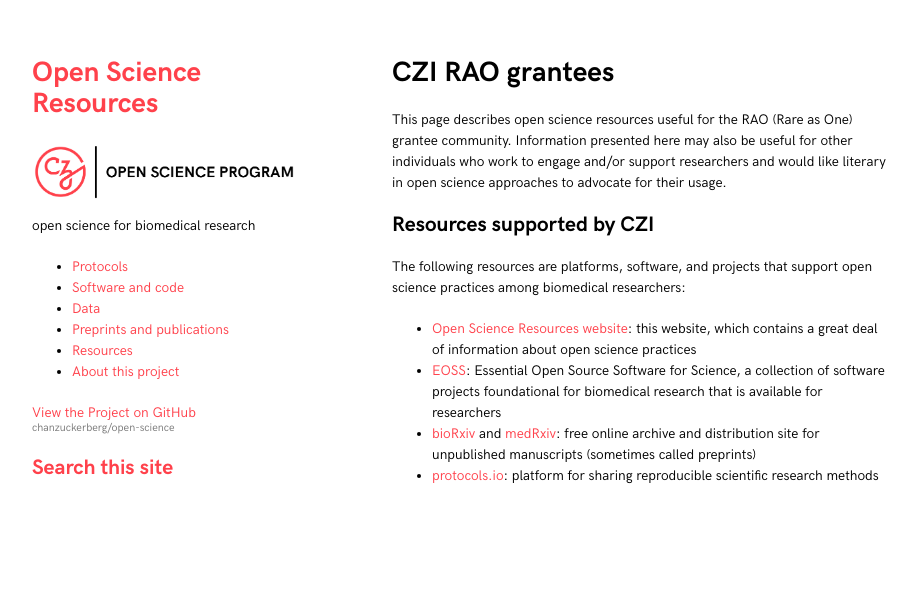
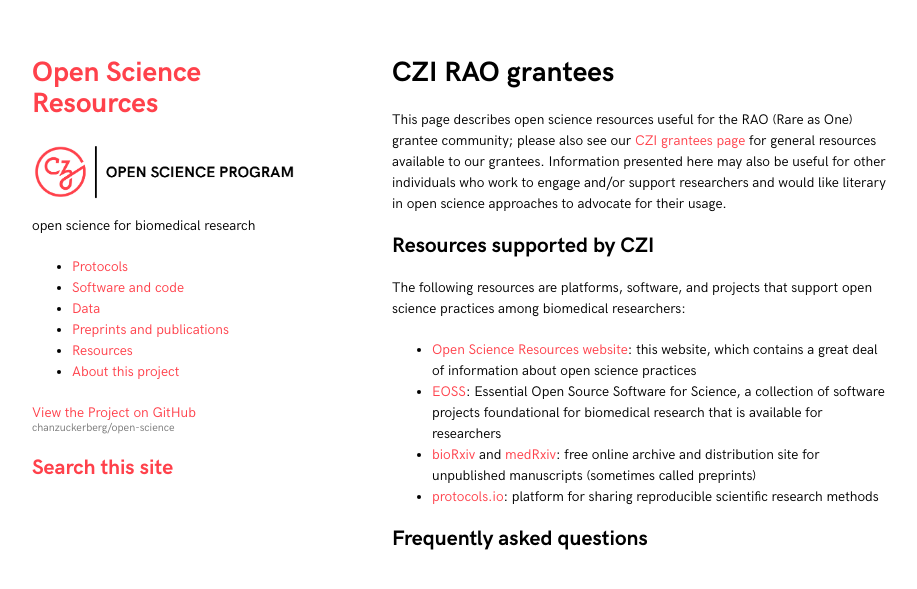
Before and after one commit to chanzuckerberg/open-science, a Jekyll site: the page built from rao-grantees.md, in a window 1280 px wide. Shown: the top 589 px of the page, without its empty margins (178-1095 px from the left). Built offline with Jekyll 4.4.1, drawn with Linux system fonts in a browser that asks for light colours.

Commit message:
link to czi grantees page

```diff
--- a/rao-grantees.md
+++ b/rao-grantees.md
@@ -4,7 +4,9 @@ layout: default
 ---
 
 This page describes open science resources useful for the RAO (Rare as One)
-grantee community.
+grantee community;
+please also see our [CZI grantees page](/open-science/czi-grantees)
+for general resources available to our grantees.
 Information presented here may also be useful for other individuals who work to engage
 and/or support researchers and would like literary in open science approaches to
 advocate for their usage.
@@ -18,3 +20,5 @@ that support open science practices among biomedical researchers:
 - [EOSS](https://chanzuckerberg.com/eoss/): Essential Open Source Software for Science, a collection of software projects foundational for biomedical research that is available for researchers
 - [bioRxiv](https://www.biorxiv.org/) and [medRxiv](https://www.medrxiv.org/): free online archive and distribution site for unpublished manuscripts (sometimes called preprints)
 - [protocols.io](https://www.protocols.io/): platform for sharing reproducible scientific research methods
+
+## Frequently asked questions
```
